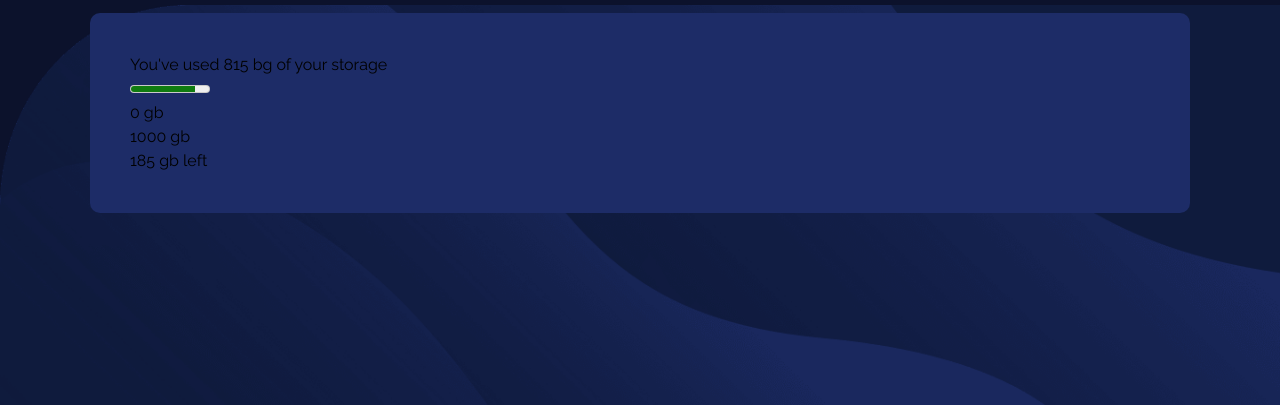
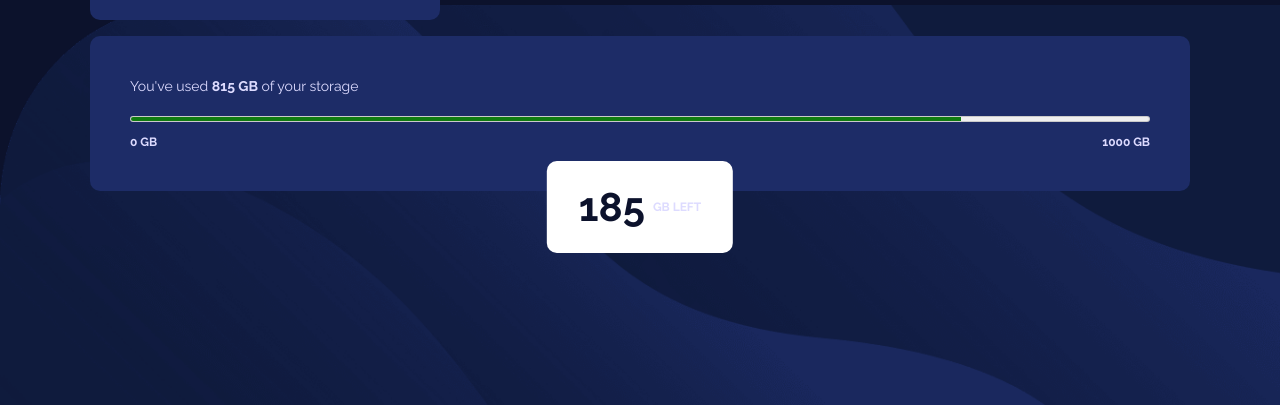
Before and after one commit to FraCav99/fylo-data-storage-component-fm, a website built with Vite: page index.html in a window 1280 px wide. Shown: the part 395-800 px from the top of the page. Built offline with nearby package versions, Linux system fonts and the light colour scheme.

Commit message:
styles: changed markup and switched to grid (wip)

```diff
--- a/index.html
+++ b/index.html
@@ -44,17 +44,15 @@
       </nav>
 
       <section class="fylo-bottom-section">
-        <div class="storage-info-wrapper">
-          <p>You've used <span>815 bg</span> of your storage</p>
-         <div class="meter-gauge-wrapper">
-          <meter value="815" min="0" max="1000"></meter>
-          <div class="storage-bounds">
-            <p>0 gb</p>
-            <p>1000 gb</p>
-          </div>
-         </div>
+        <p class="full">You've used <span class="extrabold uppercase">815 gb</span> of your storage</p>
+
+        <div class="full extrabold uppercase meter-gauge">
+          <meter class="full" value="815" min="0" max="1000"></meter>
+          <p>0 gb</p>
+          <p>1000 gb</p>
         </div>
-        <p class="leftover-storage-tooltip">
+
+        <p class="leftover-storage-tooltip uppercase extrabold">
           <span>185</span>
           <span>gb left</span>
         </p>
--- a/src/style.scss
+++ b/src/style.scss
@@ -26,6 +26,7 @@ $lg-breakpoint: 1440px;
   --spacing-700: 3.5rem;
 
   // Font size
+  --font-xl: 2.5rem;
   --font-sm: 0.875rem;
   --font-xs: 0.75rem;
 
@@ -98,3 +99,60 @@ main {
     place-items: center;
   }
 }
+
+.fylo-bottom-section {
+  color: var(--blue-200);
+  position: relative;
+  font-size: var(--font-sm);
+  display: grid;
+  grid-template-columns: 1fr 1fr;
+  row-gap: var(--spacing-200);
+
+  .full {
+    grid-column: 1 / -1;
+  }
+
+  .extrabold {
+    font-weight: 700;
+  }
+
+  .uppercase {
+    text-transform: uppercase;
+  }
+
+  .meter-gauge {
+    display: flex;
+    flex-wrap: wrap;
+    justify-content: space-between;
+    row-gap: var(--spacing-100);
+    font-size: var(--font-xs);
+    meter {
+      width: 100%;
+    }
+  }
+
+  .leftover-storage-tooltip {
+    background-color: var(--white);
+    display: flex;
+    align-items: center;
+    justify-content: center;
+    column-gap: var(--spacing-100);
+    border-radius: var(--_border-radius);
+
+    position: absolute;
+    padding: var(--spacing-200) var(--spacing-400);
+    bottom: 0;
+    left: 50%;
+    transform: translate(-50%, 62px);
+
+    span:first-child {
+      color: var(--blue-950);
+      font-size: var(--font-xl);
+    }
+
+    span:last-child {
+      color: var(--blue-200);
+      font-size: var(--font-xs);
+    }
+  }
+}
```
